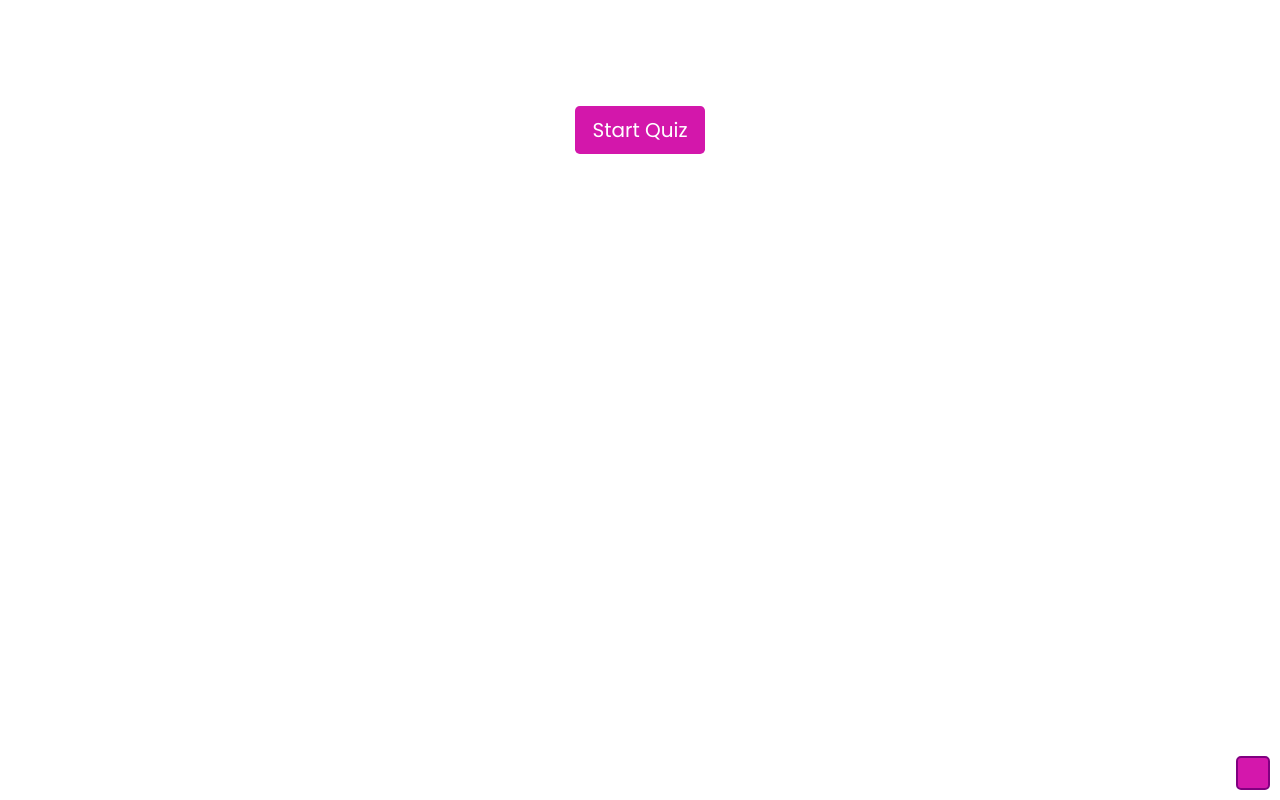
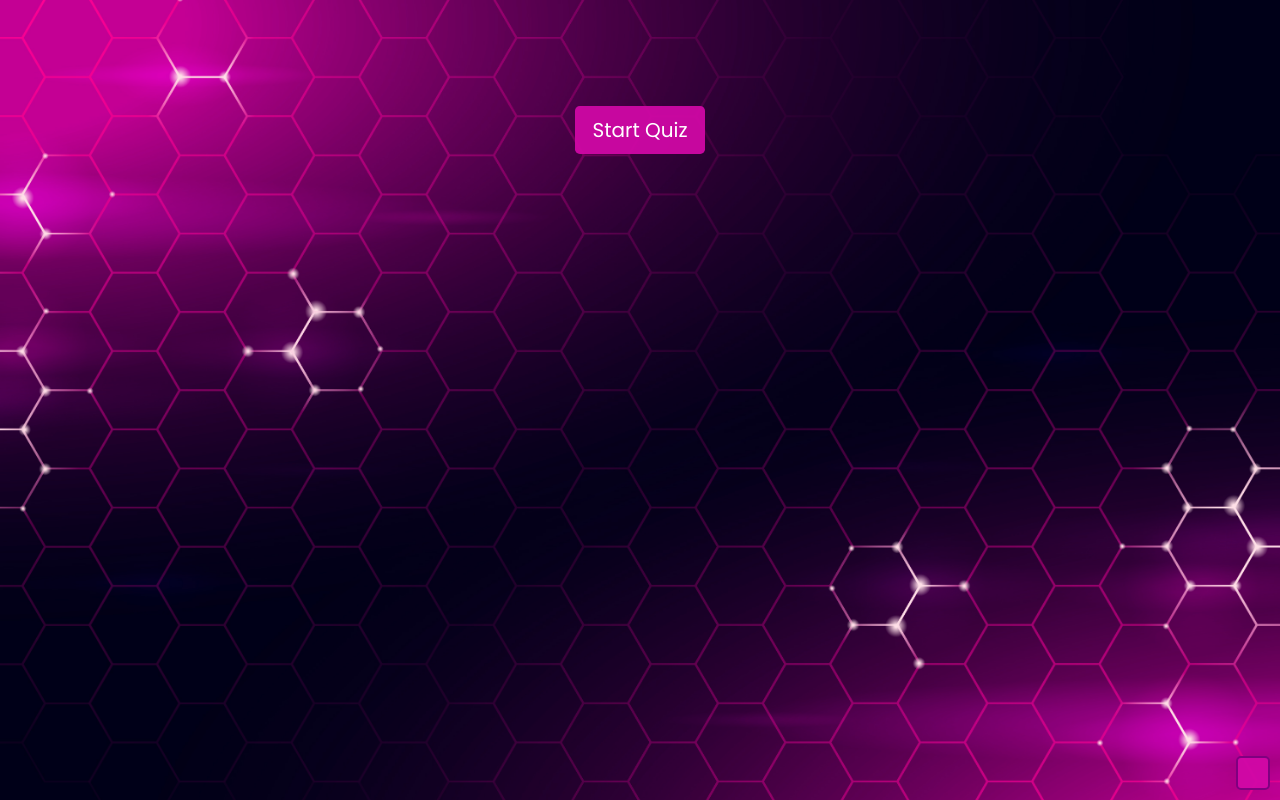
Before and after one commit to JohiChawala/Quiz_Website, a plain HTML site: page quiz.html in a window 1280 px wide. Drawn offline with nearby package versions, Linux system fonts and the light colour scheme.

Commit message:
add path of background img

```diff
--- a/assets/css/styles.css
+++ b/assets/css/styles.css
@@ -7,7 +7,7 @@
     font-family: 'Poppins', sans-serif;
 }
 body {
-    background-image: url('background.jpg');
+    background-image: url('../img/background.jpg');
     background-size: cover ;
     color: aliceblue;
 }
```
Also changed, not shown: index.html (+1 -1 lines).
